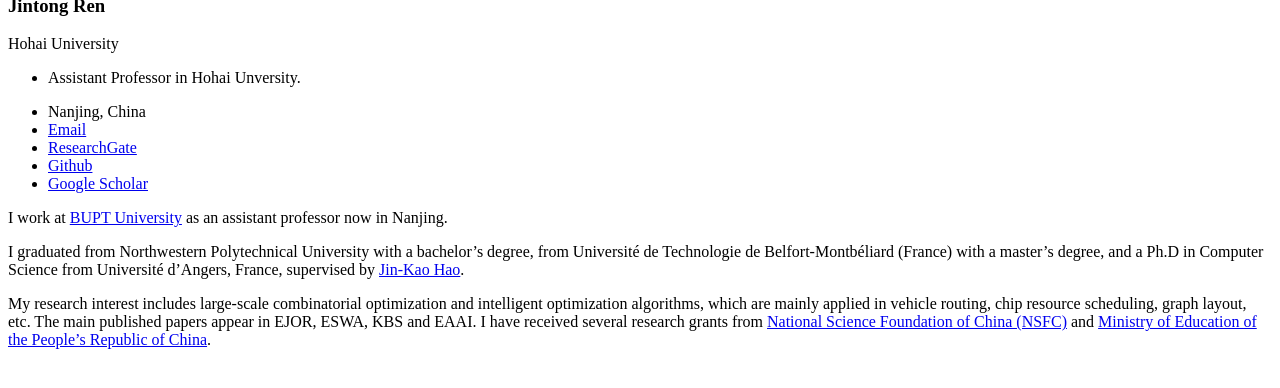
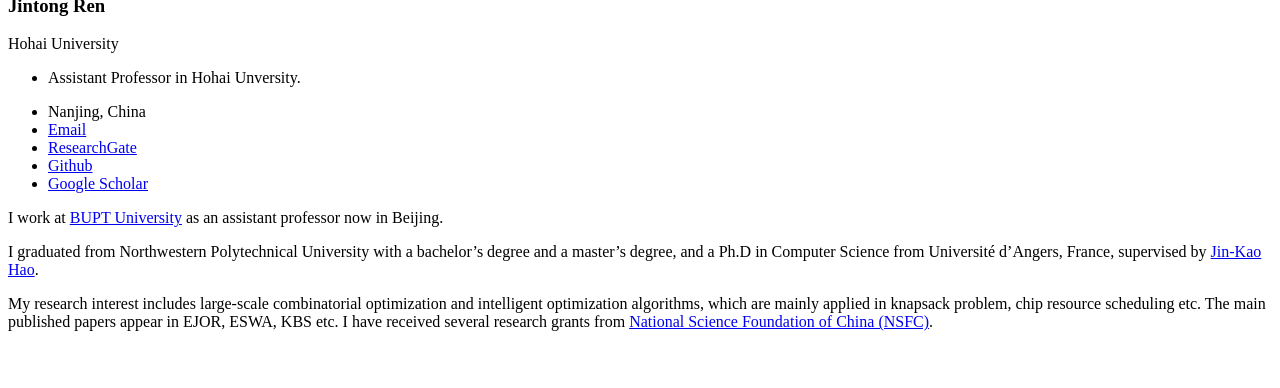
Before and after one commit to Zequn-Wei/Zequn-Wei.github.io, a Jekyll site: the page built from _pages/includes/intro.md, in a window 1280 px wide, cut to the strip 458-846 px from the top of the page. Built offline with Jekyll 4.4.1, drawn with Linux system fonts in a browser that asks for light colours; our own code applies the rules of GitHub Pages for plain Markdown files.

Commit message:
photoChange

```diff
--- a/_includes/head/custom.html
+++ b/_includes/head/custom.html
@@ -1,6 +1,6 @@
-<link rel="apple-touch-icon" sizes="180x180" href="images/apple-touch-icon.png">
-<link rel="icon" type="image/png" sizes="32x32" href="images/favicon-32x32.png">
-<link rel="icon" type="image/png" sizes="16x16" href="images/favicon-16x16.png">
+<link rel="apple-touch-icon" sizes="180x180" href="images/apple-touch-icon.jpg">
+<link rel="icon" type="image/jpg" sizes="32x32" href="images/favicon-32x32.jpg">
+<link rel="icon" type="image/jpg" sizes="16x16" href="images/favicon-16x16.jpg">
 <link rel="manifest" href="images/site.webmanifest">
 
 <meta name="msapplication-TileColor" content="#000000">
--- a/_pages/includes/intro.md
+++ b/_pages/includes/intro.md
@@ -1,5 +1,5 @@
-I work at [BUPT University](https://www.hhu.edu.cn/) as an assistant professor now in Nanjing.
+I work at [BUPT University](https://www.hhu.edu.cn/) as an assistant professor now in Beijing.
 
-I graduated from Northwestern Polytechnical University with a bachelor's degree, from Université de Technologie de Belfort-Montbéliard (France) with a master's degree, and a Ph.D in Computer Science from Université d'Angers, France, supervised by [Jin-Kao Hao](https://leria-info.univ-angers.fr/~jinkao.hao/).
+I graduated from Northwestern Polytechnical University with a bachelor's degree and a master's degree, and a Ph.D in Computer Science from Université d'Angers, France, supervised by [Jin-Kao Hao](https://leria-info.univ-angers.fr/~jinkao.hao/).
 
-My research interest includes large-scale combinatorial optimization and intelligent optimization algorithms, which are mainly applied in vehicle routing, chip resource scheduling, graph layout, etc. The main published papers appear in EJOR, ESWA, KBS and EAAI.  I have received several research grants from [National Science Foundation of China (NSFC)](https://www.nsfc.gov.cn/) and [Ministry of Education of the People's Republic of China](http://www.moe.gov.cn/).
+My research interest includes large-scale combinatorial optimization and intelligent optimization algorithms, which are mainly applied in knapsack problem, chip resource scheduling etc. The main published papers appear in EJOR, ESWA, KBS etc.  I have received several research grants from [National Science Foundation of China (NSFC)](https://www.nsfc.gov.cn/).
```
Also changed, not shown: images/android-chrome-192x192.jpg (added), images/android-chrome-192x192.png (deleted), images/android-chrome-512x512.jpg (added), images/android-chrome-512x512.png (deleted), images/apple-touch-icon.jpg (added), images/apple-touch-icon.png (deleted), images/favicon-16x16.jpg (added), images/favicon-16x16.png (deleted), images/favicon-32x32.jpg (added), images/favicon-32x32.png (deleted), images/favicon.ico (deleted), images/favicon.jpg (added), images/site.webmanifest, 3 other files.
